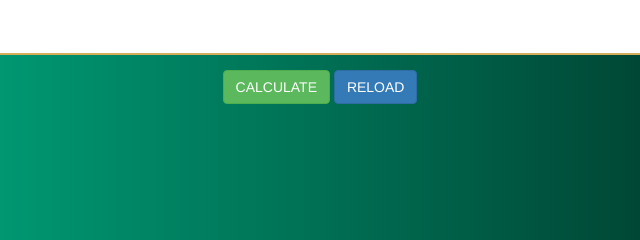
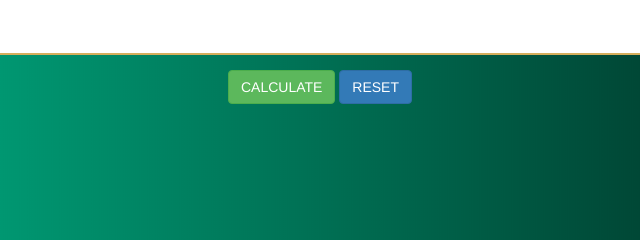
Before and after one commit to nihal-ahmad/Zipf-s-Law-Visualizer-, a plain HTML site: page index.html in a window 1280 px wide. Shown: the part 415-655 px from the top of the page, 320-960 px from the left. Drawn offline with nearby package versions, Linux system fonts and the light colour scheme.

Commit message:
Update index.html

```diff
--- a/index.html
+++ b/index.html
@@ -71,7 +71,7 @@
 
 
         <button class="btn btn-primary btnreload">
-            RELOAD
+            RESET
         </button>
     </div>
     <br>
```
